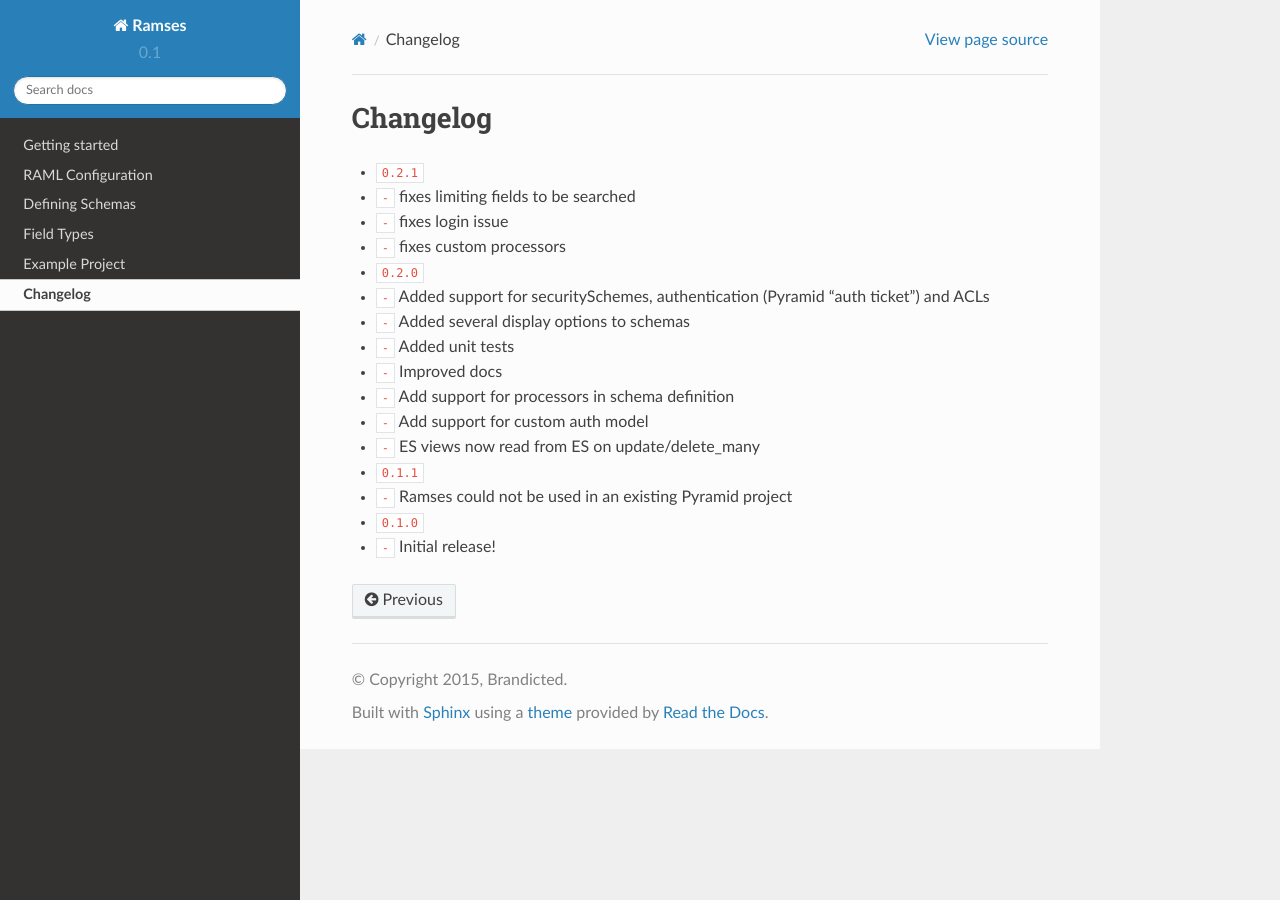
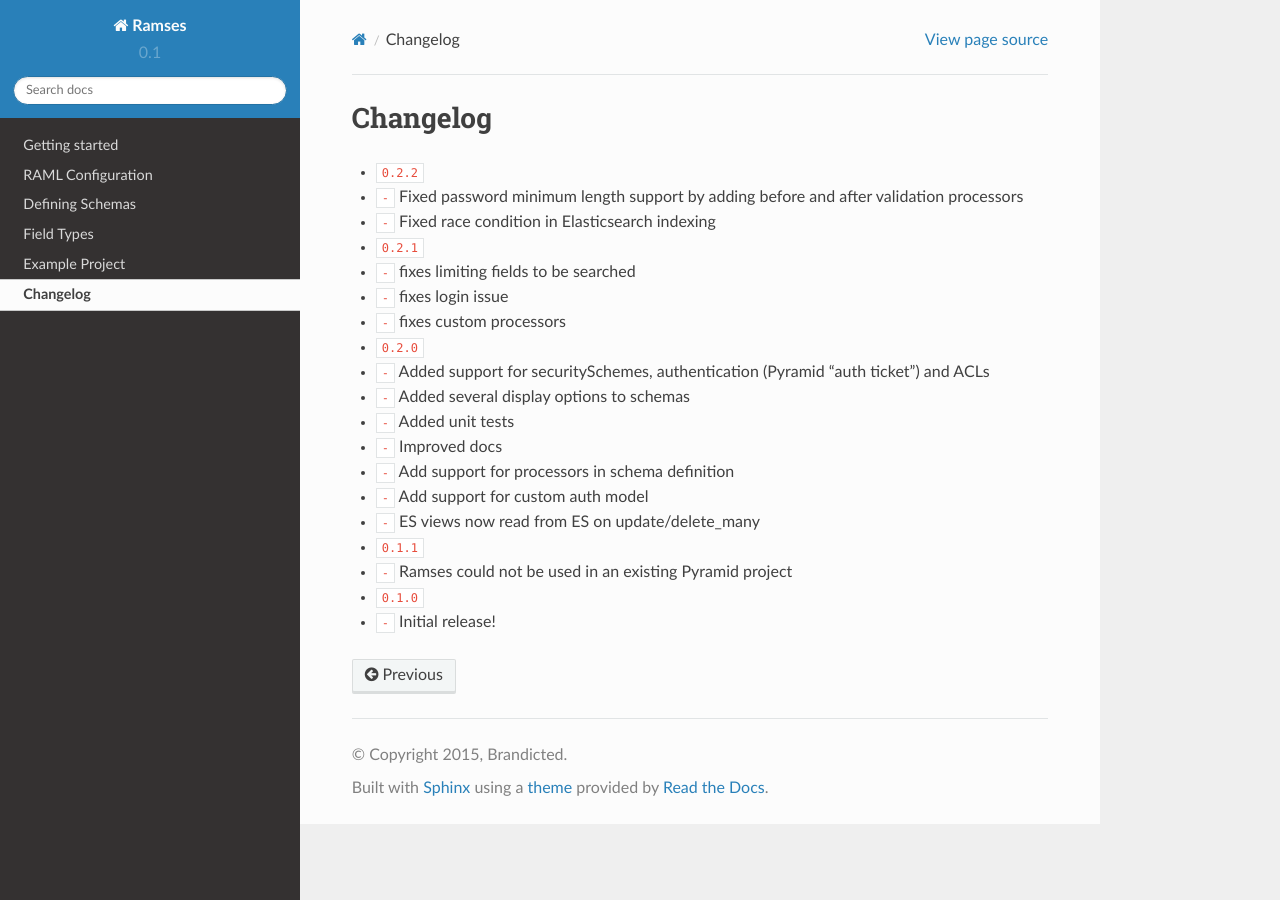
Before and after one commit to ramses-tech/ramses, a Sphinx documentation site: the page built from docs/source/changelog.rst, in a window 1280 px wide. Built offline with Sphinx 7.4.7 and the Read the Docs theme 2.0.0, drawn with Linux system fonts in a browser that asks for light colours; cross-references to code outside the pages are shown as plain code.

Commit message:
updated changelog and docs for release 0.2.2

```diff
--- a/docs/source/changelog.rst
+++ b/docs/source/changelog.rst
@@ -1,5 +1,9 @@
 Changelog
 =========
+
+* :release:`0.2.2 <2015-06-03>`
+* :bug:`-` Fixed password minimum length support by adding before and after validation processors
+* :bug:`-` Fixed race condition in Elasticsearch indexing
 
 * :release:`0.2.1 <2015-05-27>`
 * :bug:`-` fixes limiting fields to be searched
--- a/docs/source/fields.rst
+++ b/docs/source/fields.rst
@@ -94,7 +94,7 @@
 Relationship Fields
 -------------------
 
-For relationship fields, you can define the name of your 'relation' model by setting the ``document`` property under ``args``. You can also set the ``backref_name`` which will automatically add a field of that name to your schema. Note that for SQLA, you must add a ``foreign_key`` field to your 'relation' model.
+For relationship fields, you can define the name of your 'relation' model by setting the ``document`` property under ``args``. You can also set the ``backref_name`` which will automatically add a field of that name to your schema. Note that for SQLA, you must add a ``foreign_keys`` arg to your 'relation' model if you want to use multiple foreign keys pointing to the same model (see nefertari-example).
 
 .. code-block:: json
 
```
Also changed, not shown: 1 other file.
